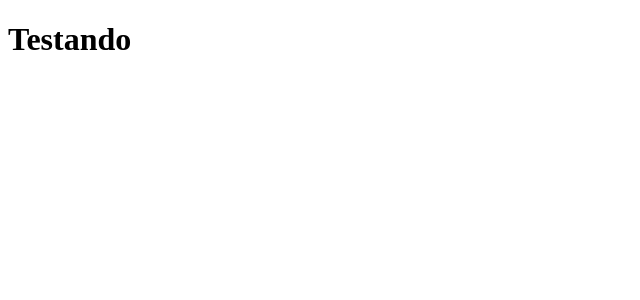
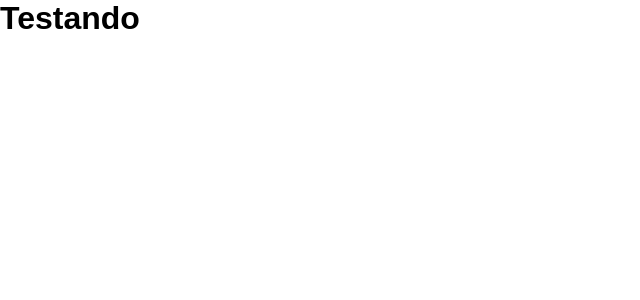
Before and after one commit to nicolasfreitas-dev/vue-catalog, a Vue app: page /products in a window 1280 px wide. Shown: the top 300 px of the page, without its empty margins (0-640 px from the left). Built offline with nearby package versions, Linux system fonts and the light colour scheme.

Commit message:
feat: add simple reset on style

```diff
--- a/src/assets/main.css
+++ b/src/assets/main.css
@@ -1,2 +1,17 @@
+* {
+  padding: 0;
+  margin: 0;
+  box-sizing: border-box;
+  list-style: none;
+}
+
+html {
+  font-size: 62.5%;
+}
+
+body {
+  font-size: 1.6rem;
+}
 #app {
+  font-family: sans-serif;
 }
```
